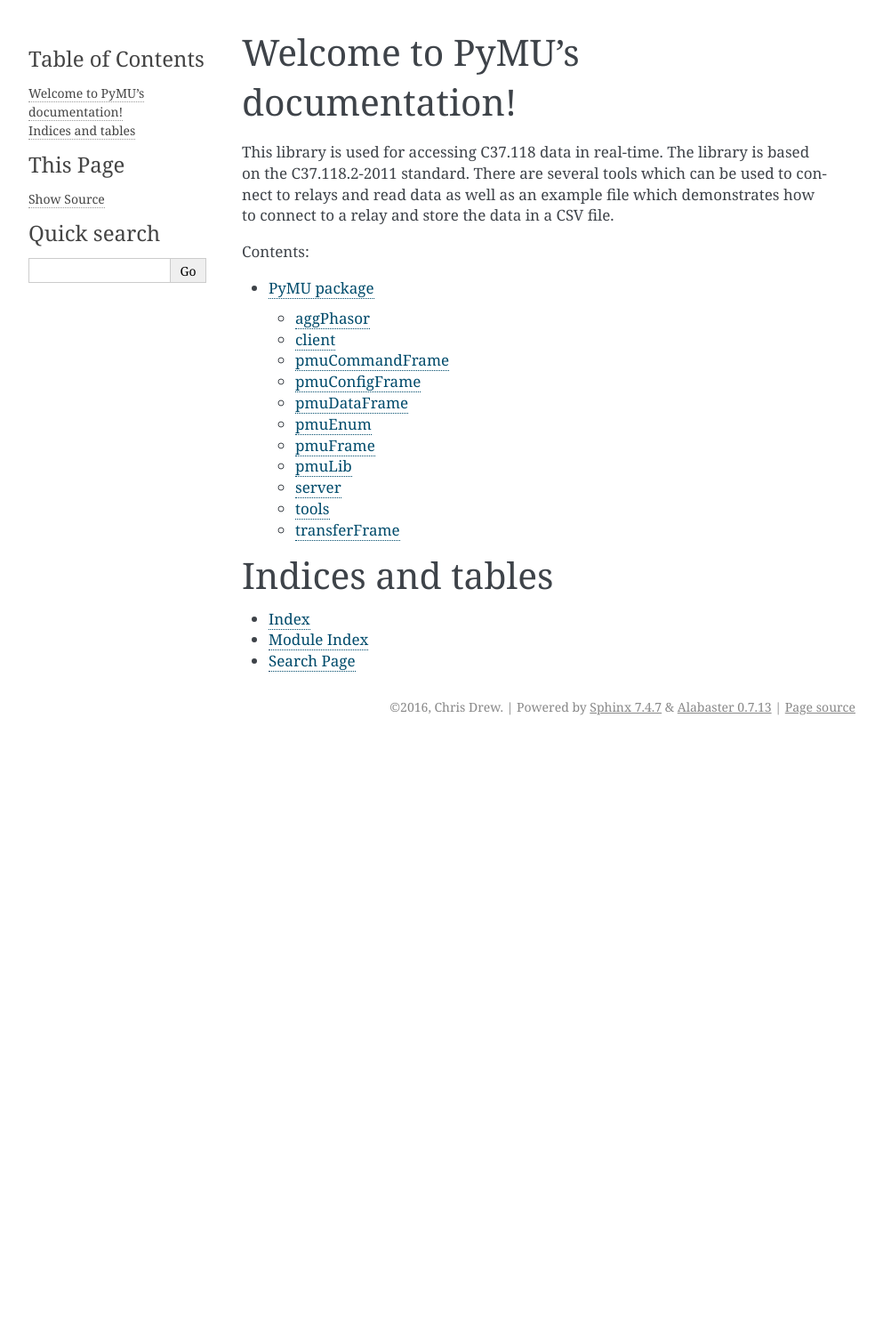
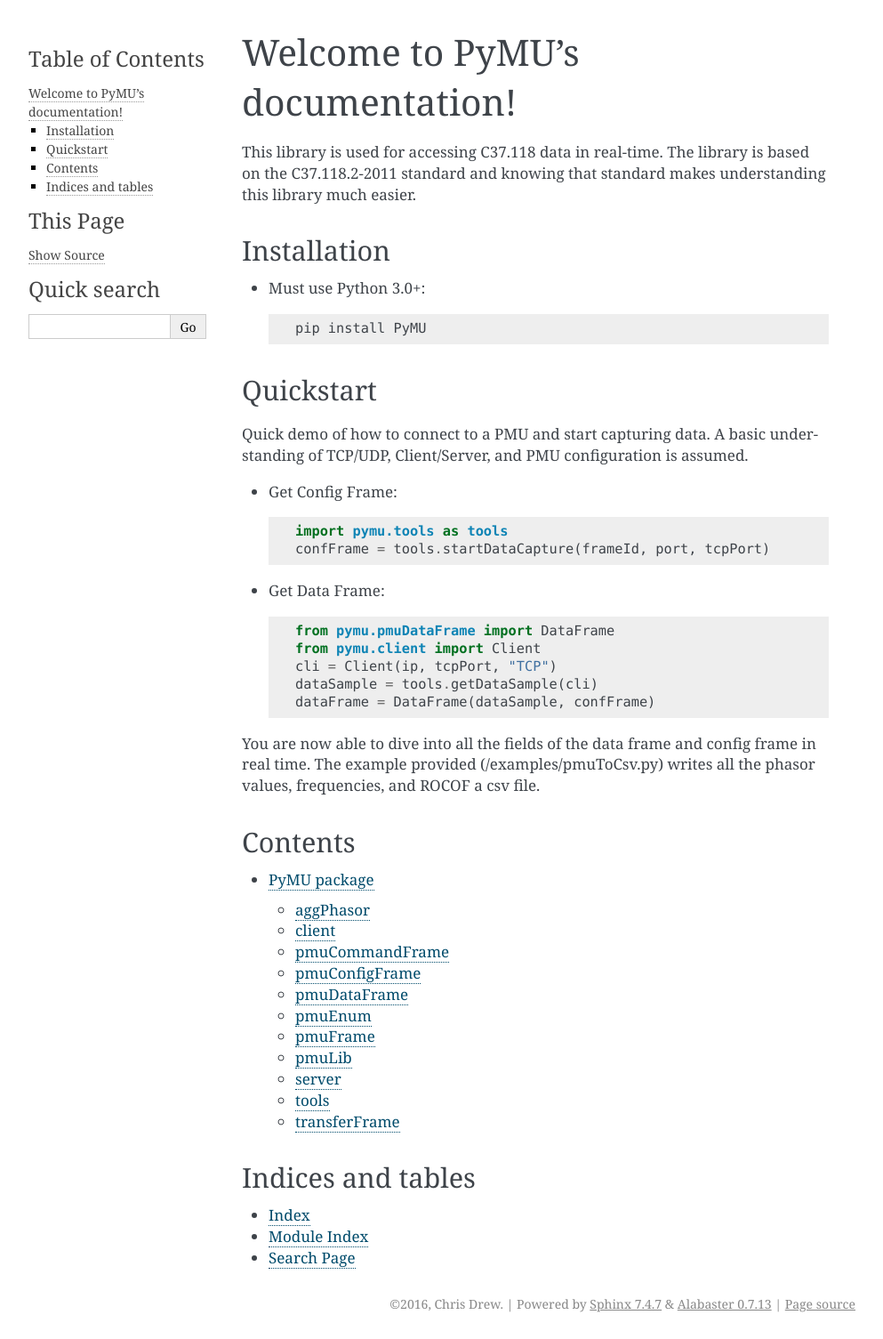
Before and after one commit to ITI/PyMU, a Sphinx documentation site: the page built from docs/source/index.rst, in a window 1280 px wide. Shown: the whole page at 89% size, without its empty margins (148-1141 px from the left). Built offline with Sphinx 7.4.7, drawn with Linux system fonts in a browser that asks for light colours; before the commit the page ends 900 px from its top, so only the background shows below that.

Commit message:
Added quickstart guide

```diff
--- a/docs/source/index.rst
+++ b/docs/source/index.rst
@@ -6,9 +6,35 @@
 Welcome to PyMU's documentation!
 ================================
 
-This library is used for accessing C37.118 data in real-time.  The library is based on the C37.118.2-2011 standard.  There are several tools which can be used to connect to relays and read data as well as an example file which demonstrates how to connect to a relay and store the data in a CSV file.
+This library is used for accessing C37.118 data in real-time.  The library is based on the C37.118.2-2011 standard and knowing that standard makes understanding this library much easier.
 
-Contents:
+Installation
+------------
+* Must use Python 3.0+::
+
+    pip install PyMU
+
+Quickstart
+----------
+Quick demo of how to connect to a PMU and start capturing data.  A basic understanding of TCP/UDP, Client/Server, and PMU configuration is assumed.
+
+* Get Config Frame::
+
+    import pymu.tools as tools
+    confFrame = tools.startDataCapture(frameId, port, tcpPort)
+
+* Get Data Frame::
+
+    from pymu.pmuDataFrame import DataFrame
+    from pymu.client import Client
+    cli = Client(ip, tcpPort, "TCP")
+    dataSample = tools.getDataSample(cli)
+    dataFrame = DataFrame(dataSample, confFrame)
+
+You are now able to dive into all the fields of the data frame and config frame in real time.  The example provided (/examples/pmuToCsv.py) writes all the phasor values, frequencies, and ROCOF a csv file.
+
+Contents
+--------
 
 .. toctree::
    :maxdepth: 2
@@ -19,7 +45,7 @@
 
 
 Indices and tables
-==================
+------------------
 
 * :ref:`genindex`
 * :ref:`modindex`
```
